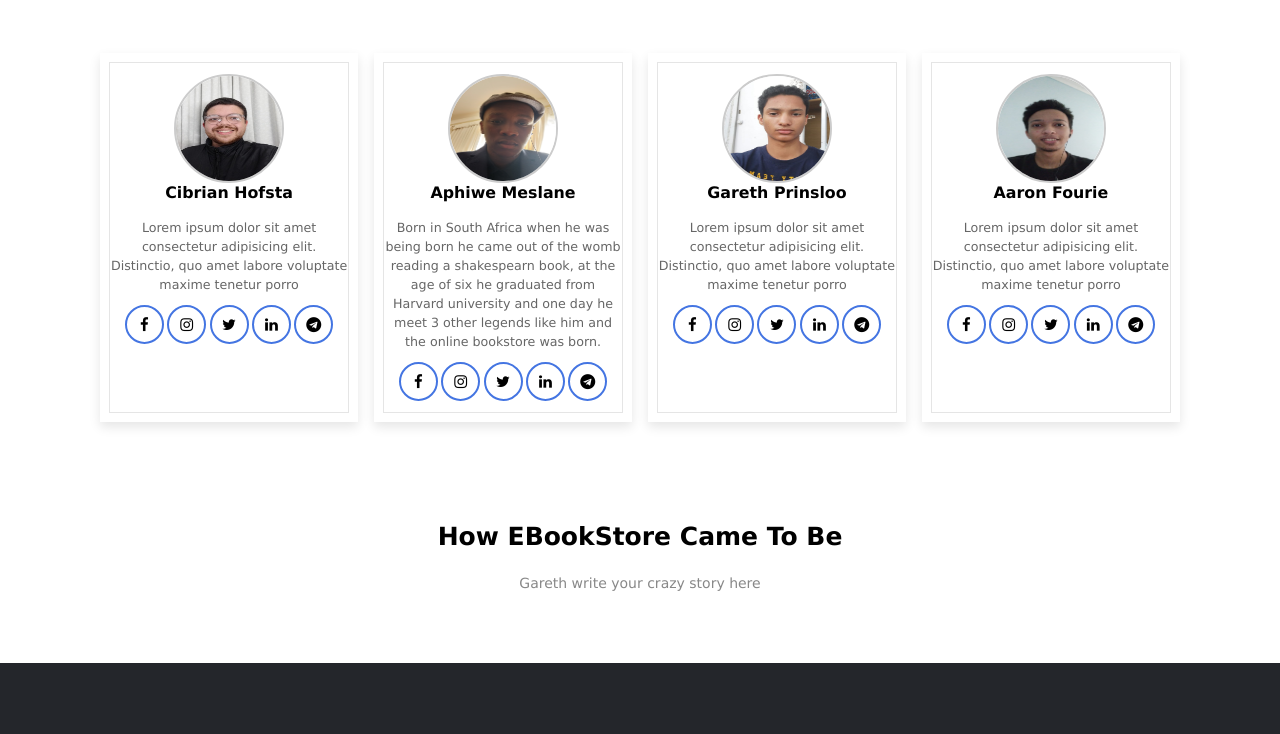
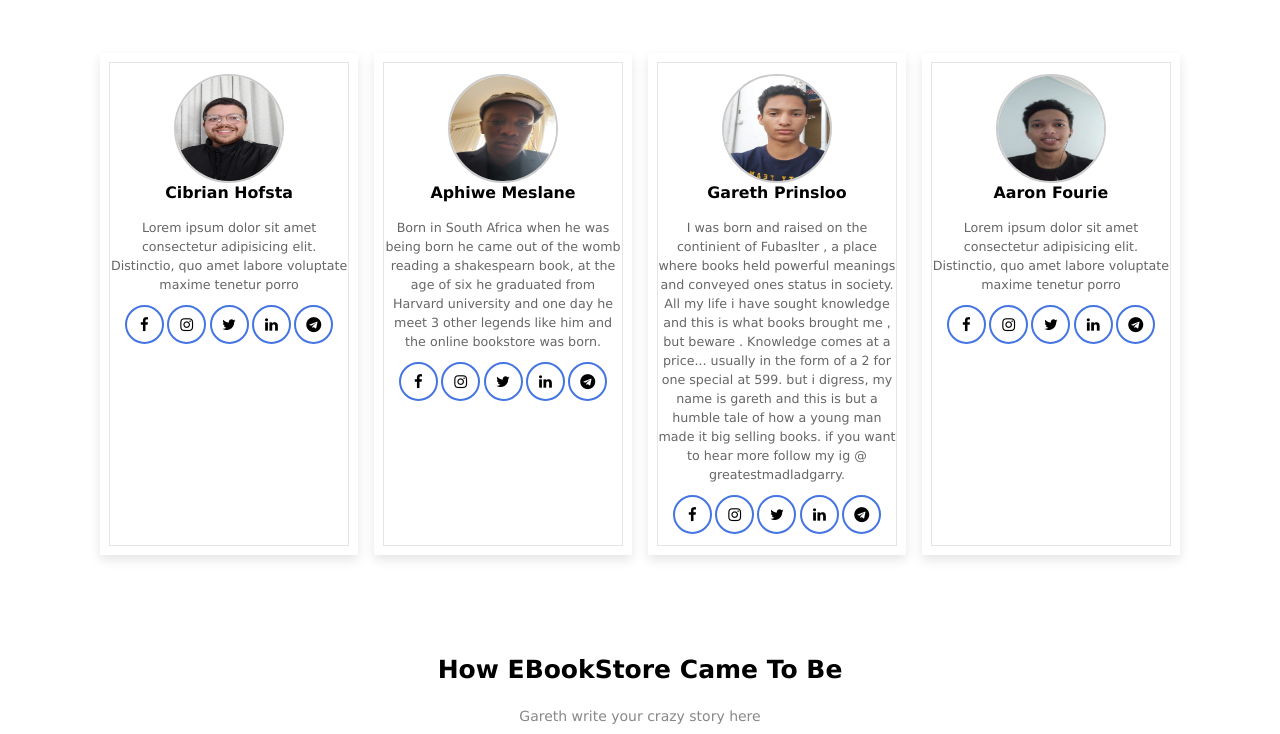
Before and after one commit to Chaotic-Nature/Online-Bookstore, a PHP site: page / in a window 1280 px wide. Shown: the part 2504-3238 px from the top of the page. Run offline with PHP 8.4, Linux system fonts and the light colour scheme; data that the repository does not hold is empty; some web fonts are replaced.

Commit message:
garry bio

```diff
--- a/WEBDEV POE/Index.php
+++ b/WEBDEV POE/Index.php
@@ -381,8 +381,10 @@
                     <img src="images/Thomas.jpg" alt="">
                     <h3>Gareth Prinsloo</h3>
                     <p>
-                        Lorem ipsum dolor sit amet consectetur adipisicing elit.
-                        Distinctio, quo amet labore voluptate maxime tenetur porro
+                        I was born and raised on the continient of Fubaslter , a place where books held powerful meanings and conveyed ones status in society.
+                        All my life i have sought knowledge and this is what books brought me , but beware . Knowledge comes at a price... usually in the form of a 2 for one special at 599.
+                        but i digress, my name is gareth and this is but a humble tale of how a young man made it big selling books. if you want to hear more follow my ig @ greatestmadladgarry.
+
                     </p>
                     <div class="social-media">
                         <i class="fa fa-facebook"></i>
```
